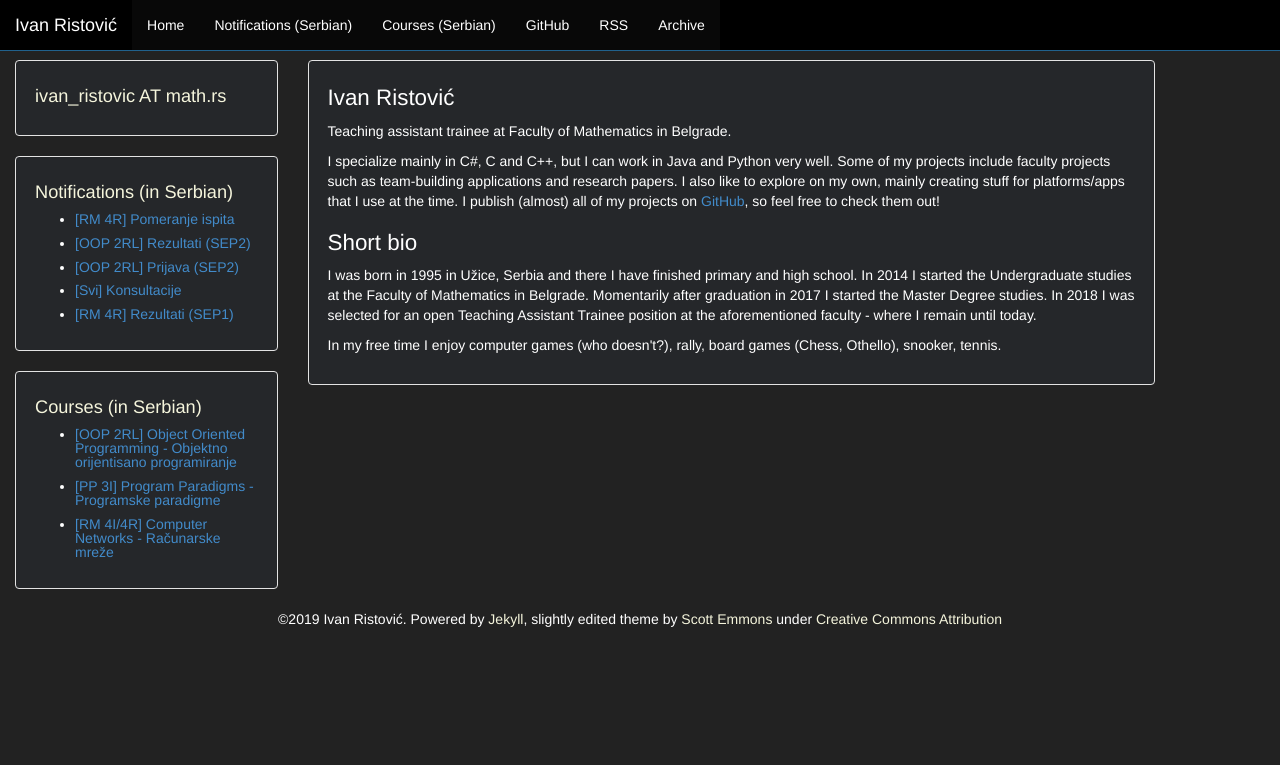
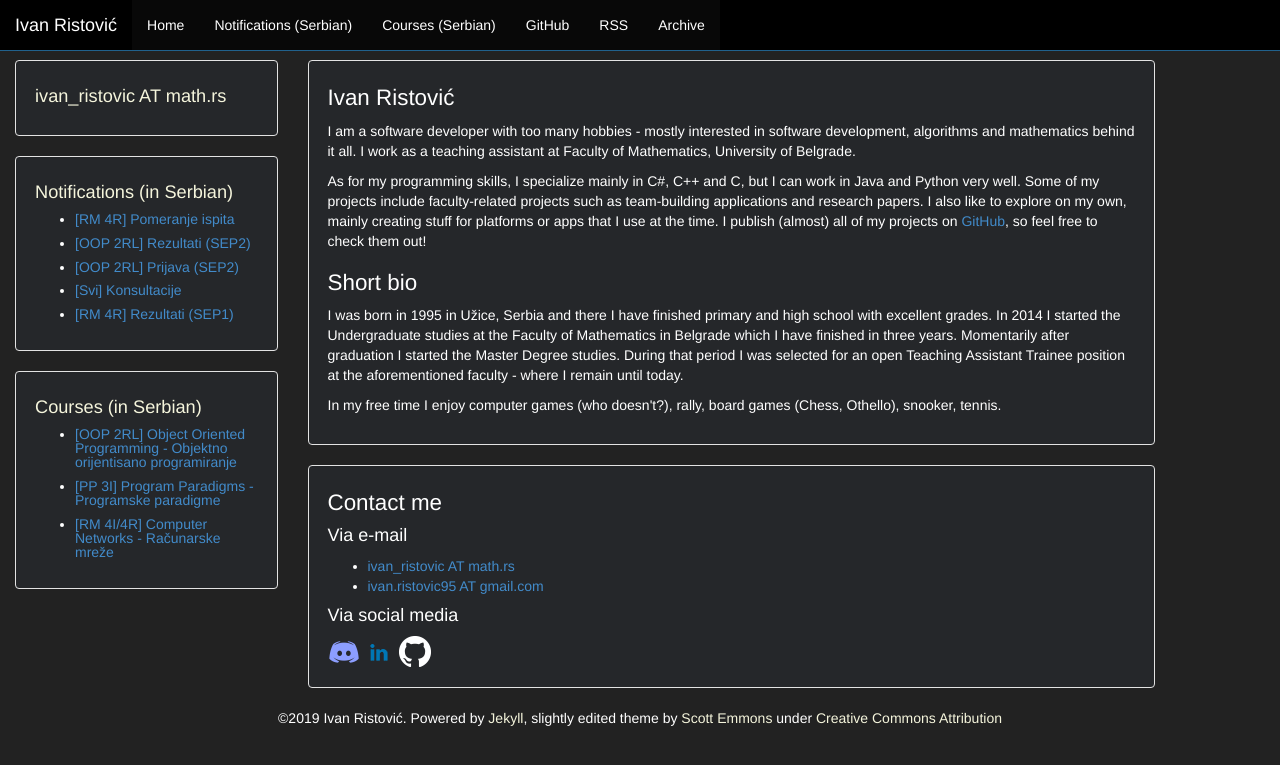
Before and after one commit to ivan-ristovic/ivan-ristovic.github.io, a Jekyll site: the page built from index.html, in a window 1280 px wide. Shown: the top 765 px of the page. Built offline with Jekyll 4.4.1, drawn with Linux system fonts in a browser that asks for light colours.

Commit message:
Add contacts section

```diff
--- a/index.html
+++ b/index.html
@@ -5,16 +5,33 @@ layout: default
 <div class="well">
     <h1>Ivan Ristović</h1>
     <p>
-        Teaching assistant trainee at Faculty of Mathematics in Belgrade.
+        I am a software developer with too many hobbies - mostly interested in software development, algorithms and mathematics behind it all. I work as a teaching assistant at Faculty of Mathematics, University of Belgrade.
     </p>
     <p>
-        I specialize mainly in C#, C and C++, but I can work in Java and Python very well. Some of my projects include faculty projects such as team-building applications and research papers. I also like to explore on my own, mainly creating stuff for platforms/apps that I use at the time. I publish (almost) all of my projects on <a href="https://github.com/{{ site.github }}">GitHub</a>, so feel free to check them out!
+        As for my programming skills, I specialize mainly in C#, C++ and C, but I can work in Java and Python very well. Some of my projects include faculty-related projects such as team-building applications and research papers. I also like to explore on my own, mainly creating stuff for platforms or apps that I use at the time. I publish (almost) all of my projects on <a href="https://github.com/{{ site.github }}" target="_blank">GitHub</a>, so feel free to check them out!
     </p>
     <h1> Short bio </h1>
     <p>
-        I was born in 1995 in Užice, Serbia and there I have finished primary and high school. In 2014 I started the Undergraduate studies at the Faculty of Mathematics in Belgrade. Momentarily after graduation in 2017 I started the Master Degree studies. In 2018 I was selected for an open Teaching Assistant Trainee position at the aforementioned faculty - where I remain until today.
+        I was born in 1995 in Užice, Serbia and there I have finished primary and high school with excellent grades. In 2014 I started the Undergraduate studies at the Faculty of Mathematics in Belgrade which I have finished in three years. Momentarily after graduation I started the Master Degree studies. During that period I was selected for an open Teaching Assistant Trainee position at the aforementioned faculty - where I remain until today.
     </p>
     <p>
         In my free time I enjoy computer games (who doesn't?), rally, board games (Chess, Othello), snooker, tennis.
     </p>
 </div>
+
+<div class="well">
+    <h1> Contact me </h1>
+
+    <h4> Via e-mail </h4>
+    <ul>
+        <li><a href="mailto:ivan_ristovic@math.rs">ivan_ristovic AT math.rs</a></li>
+        <li><a href="mailto:ivan.ristovic95@gmail.com">ivan.ristovic95 AT gmail.com</a></li>
+    </ul>
+
+    <h4> Via social media </h4>
+    <div>
+        <a href="https://discordapp.com/users/201309107267960832" target="_blank"><img src="images/discord.png" title="Linux#0047"/></a>
+        <a href="https://www.linkedin.com/in/ivan-ristovi%C4%87-7b575b193/" target="_blank"><img src="images/linkedin.png" title="LinkedIn"/></a>
+        <a href="https://github.com/{{ site.github }}" target="_blank"><img src="images/github.png" title="ivan-ristovic"/></a>
+    </div>
+</div>
```
Also changed, not shown: images/discord.png (added), images/github.png (added), images/linkedin.png (added).
